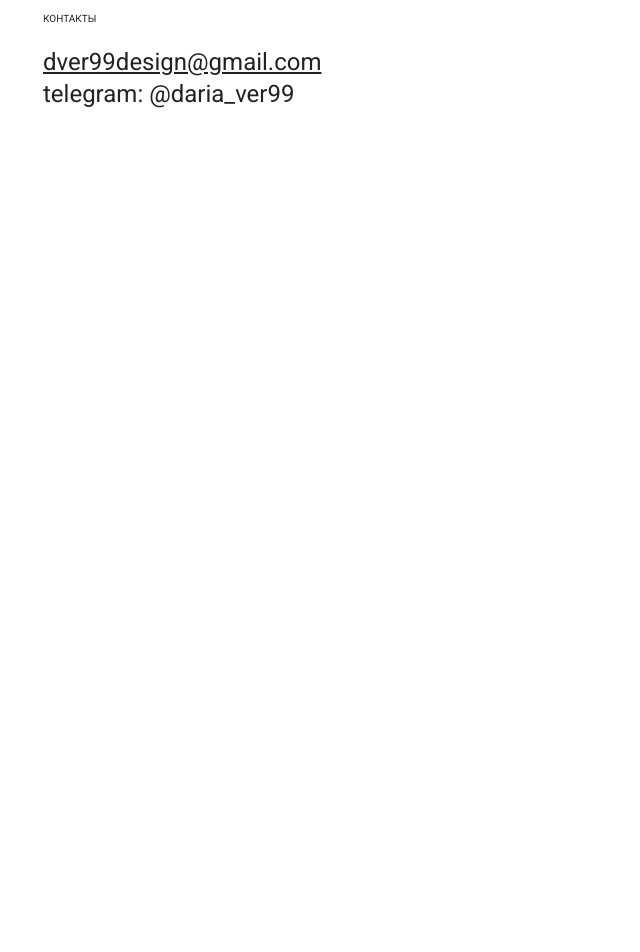
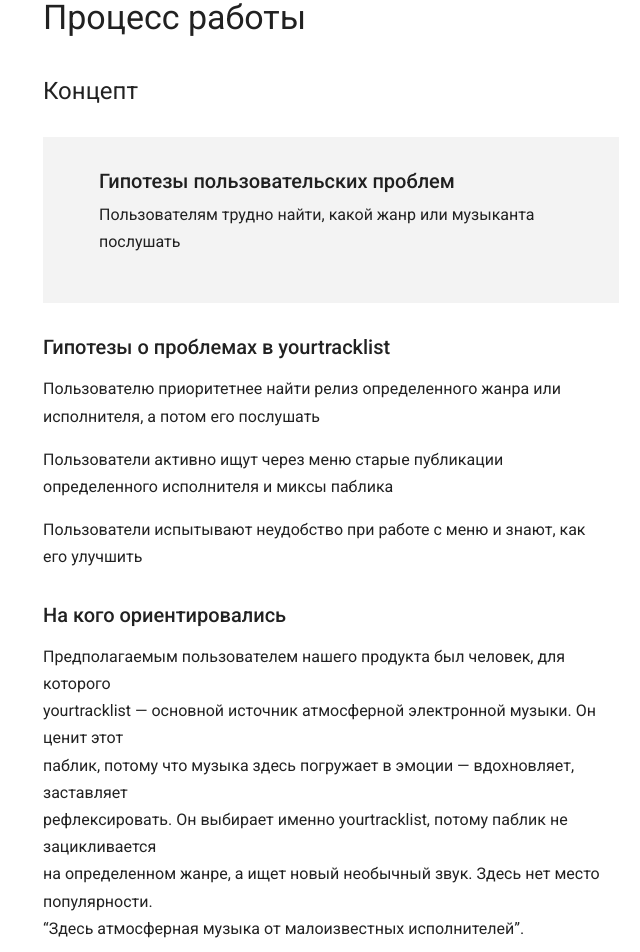
Before and after one commit to Glebkiselev11/dver-portfolio, a Vue app: page /portfolio in a window 1280 px wide. Shown: the part 1580-2532 px from the top of the page, without its empty margins (309-949 px from the left). Before the commit the page ends 1888 px from the top, so only its background shows below. Built offline with nearby package versions, Linux system fonts and the light colour scheme.

Commit message:
concept page

```diff
--- a/src/App.vue
+++ b/src/App.vue
@@ -116,6 +116,8 @@
 	letter-spacing: 0.5;
 	line-height: 170%;
 	font-size: 1rem;
+	display: block;
+	margin-bottom: 1rem;
 }
 
 .body-2 {
@@ -161,4 +163,18 @@
 	cursor: pointer;
 }
 
+
+.incut-block {
+	background: rgba(0, 0, 0, 0.048);
+	padding: 2rem 3.5rem;
+}
+
+.semantic-part {
+	margin-top: 2rem;
+}
+
+.semantic-part > h6 {
+	margin-bottom: 1rem;
+}
+
 </style>
--- a/src/components/Yourtracklist/AboutProject.vue
+++ b/src/components/Yourtracklist/AboutProject.vue
@@ -12,19 +12,19 @@
 
 		<h6 class="problem-title">Проблемы yourtracklist</h6>
 
-		<span class="body-1 problem-item">С увеличением аудитории фидбек от пользователей не увеличивается</span>
+		<span class="body-1">С увеличением аудитории фидбек от пользователей не увеличивается</span>
 
-		<span class="body-1 problem-item">
+		<span class="body-1">
 			Трудная навигация по контенту (15к постов). Теги по жанрам<br>
 			невозможно проставить ко всем старым публикациям
 		</span>
 
-		<span class="body-1 problem-item">
+		<span class="body-1">
 			Сложно собрать всех исполнителей в базу (возможность расширения<br>
 			имеющего меню ограничены)
 		</span>
 
-		<span class="body-1 problem-item">
+		<span class="body-1">
 			Количество плейлистов, которое вк позволяет создавать, всего 2к.<br>
 			Приходится удалять старые
 		</span>
@@ -64,9 +64,5 @@
 	margin-bottom: 1rem;
 }
 
-.problem-item {
-	margin-bottom: 1rem;
-	display: block;
-}
 
 </style>
--- /dev/null
+++ b/src/components/Yourtracklist/Concept.vue
@@ -0,0 +1,82 @@
+<template>
+	<section class="concept">
+		<h4 class="title">Процесс работы</h4>
+
+		<h5 class="title-h5">Концепт</h5>
+
+		<div class="incut-block">
+			<h6>Гипотезы пользовательских проблем</h6>
+			<span class="body-1">Пользователям трудно найти, какой жанр или музыканта послушать </span>
+		</div>
+
+		<div class="semantic-part">
+			<h6>Гипотезы о проблемах в yourtracklist</h6>
+			<span class="body-1">
+				Пользователю приоритетнее найти релиз определенного жанра или<br>
+				исполнителя, а потом его послушать
+			</span>
+
+			<span class="body-1">
+				Пользователи активно ищут через меню старые публикации<br>
+				определенного исполнителя и миксы паблика
+			</span>
+
+			<span class="body-1">
+				Пользователи испытывают неудобство при работе с меню и знают, как<br>
+				его улучшить
+			</span>
+		</div>
+
+
+		<div class="semantic-part">
+			<h6>На кого ориентировались</h6>
+			<span class="body-1">
+				Предполагаемым пользователем нашего продукта был человек, для которого<br>
+				yourtracklist — основной источник атмосферной электронной музыки. Он ценит этот<br>
+				паблик, потому что музыка здесь погружает в эмоции — вдохновляет, заставляет<br>
+				рефлексировать. Он выбирает именно yourtracklist, потому паблик не зацикливается<br>
+				на определенном жанре, а ищет новый необычный звук. Здесь нет место популярности.<br>
+				“Здесь атмосферная музыка от малоизвестных исполнителей”.
+			</span>
+		</div>
+
+		<div class="semantic-part">
+			<h6>Видение продукта</h6>
+			<span class="body-1">
+				Cобрать базу исполнителей на сайте с ссылками на их посты в yourtracklist, <br>
+				bandcamp, itunes, spotify и других сервисах. Организовать поиск по тегам, по <br>
+				исполнителю, по длительности релиза. Таким образом, преобразовать и <br>
+				масштабировать уже имеющееся меню паблика, сделать его гибким. Через сайт <br>
+				yourtracklist можно будет найти релизы определенного жанра/автора, а не послушать <br>
+				музыку.
+			</span>
+		</div>
+
+
+	</section>
+</template>
+
+<script>
+export default {
+	name: 'concept'
+}
+</script>
+
+<style scoped>
+
+.concept {
+	margin-top: 4.5rem;
+}
+.title {
+	margin-bottom: 2.5rem;
+}
+.title-h5 {
+	margin-bottom: 2rem;
+}
+
+.incut-block > h6 {
+	margin-bottom: 0.5rem;
+}
+
+
+</style>
--- a/src/components/Yourtracklist/PrevSection.vue
+++ b/src/components/Yourtracklist/PrevSection.vue
@@ -17,7 +17,7 @@
 		</div>
 
 
-		<div class="my-role">
+		<div class="incut-block my-role">
 			<h6>Моя роль</h6>
 			<span class="description body-1">
 				<b>Формулирование гипотез</b> (кто будет использовать продукт, какие
@@ -60,8 +60,6 @@
 
 .my-role {
 	margin-top: 4.5rem;
-	background: rgba(0, 0, 0, 0.048);
-	padding: 2rem 3.5rem;
 }
 
 .description {
--- a/src/views/Yourtracklist.vue
+++ b/src/views/Yourtracklist.vue
@@ -23,6 +23,8 @@
 
 			<about-project />
 
+			<concept />
+
 		</div>
 
 	</div>
@@ -31,12 +33,14 @@
 <script>
 import PrevSection from '@/components/Yourtracklist/PrevSection.vue';
 import AboutProject from '@/components/Yourtracklist/AboutProject.vue';
+import Concept from '@/components/Yourtracklist/Concept.vue';
 
 export default {
 	name: 'yourtracklist',
 	components: {
 		PrevSection,
-		AboutProject
+		AboutProject,
+		Concept
 	},
 
 	data: () => ({
```
